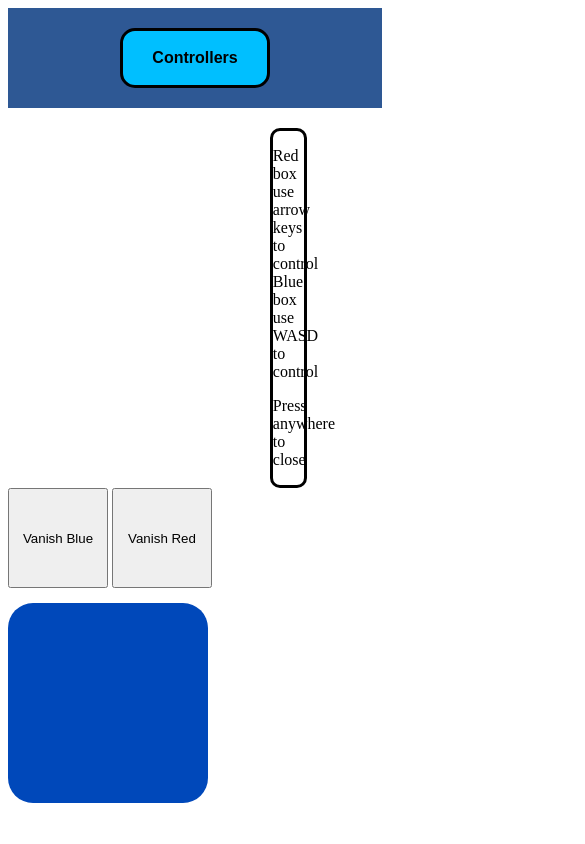
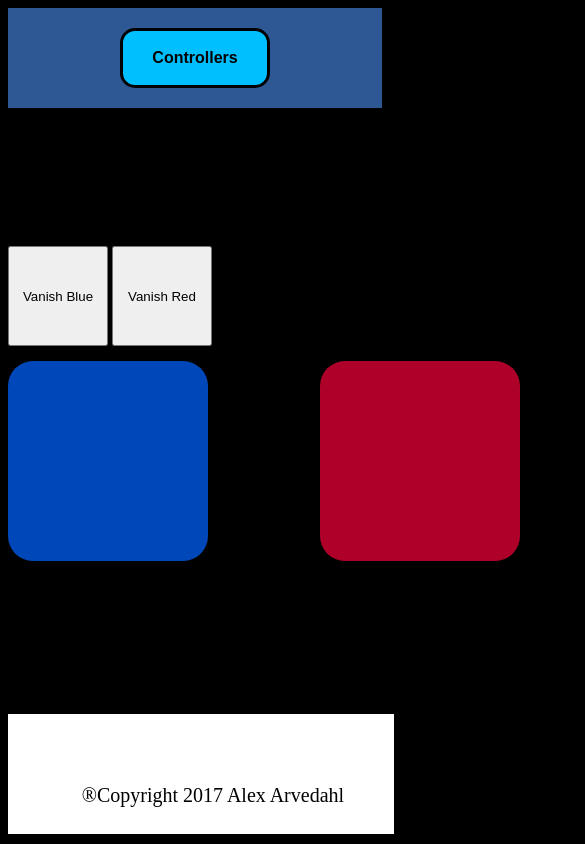
Before and after one commit to Aarvedahl/JavaScriptSite, a plain HTML site: page index.html in a window 390 px wide. Both pictures are taken after a click on the button "Controllers". Shown: the top 844 px of the page, 585 px wide, since content can reach past the window. Drawn offline with nearby package versions, Linux system fonts and the light colour scheme.

Commit message:
Updated version

```diff
--- a/index.html
+++ b/index.html
@@ -2,20 +2,30 @@
 <html>
 	<head>
 	<meta charset="utf-8">
-		<title>JavaScript</title>
+		<title>Aarvedahl</title>
 		<link rel='stylesheet' type='text/css' href='main.css'/>
-		<div class = "banner">
-		<center><button id="bannerButton"><b>Controllers</b></button></center>
-		</div>
-		</head>
+
+	</head>
 	<body>
-		 <div id="howTo"><p class="controllerText">Red box use arrow keys to control </br> Blue box use WASD to control </p><p>Press anywhere to close</p></div>
-		 <button class ="buttonLeft">Vanish Blue</button>
-		 <button class ="buttonRight">Vanish Red</button>
-		 <div class="slide" style="background:#0048BA;height:200px;width:200px;position: absolute;"></div>
-		 <div class="div1" style="background:#AF002A;height:200px;width:200px;position: absolute;"></div>
+		<div class = "banner" style="text-align:center;">
+		 	<button id="bannerButton"><b>Controllers</b></button>
+		 </div>
+		<div id="mainDiv">
+		 <div id="rightDiv">
+		 	<p class="controllerText">Red box use arrow keys to control </br> Blue box use WASD to control </p>
+		 	<p>Press anywhere to close</p>
+		 </div>
+		 <div id="leftDiv">
+		 	<button class ="buttonLeft">Vanish Blue</button>
+		 	<button class ="buttonRight">Vanish Red</button>
+				<div class="cubes">
+					<div class="slide" style="background:#0048BA;height:200px;width:200px;position: absolute;"></div>
+		 			<div class="div1" style="background:#AF002A;height:200px;width:200px;position: absolute;"></div>
+		 		</div>
+		 	<footer class ="bottomBanner" style="text-align: right;"><p class="bottomText">®Copyright 2017 Alex Arvedahl</p> </footer>
 		 <script src="https://code.jquery.com/jquery-3.1.1.min.js"></script>
 		 <script src = "test.js"></script>
-
+		 </div>
+		</div>
 	</body>
 </html>
--- a/main.css
+++ b/main.css
@@ -2,7 +2,7 @@
 	border-radius: 25px;
 }
 .div1{
-	left: 800px;
+	margin-left: 80%;
 }
 .banner{
 	width: 100%;
@@ -26,9 +26,8 @@
 	border-style: solid;
 	font-size: 16px;
 	width: 150px;
-
 }
-#howTo{
+#rightDiv{
 	margin-left: 70%;
 	border-width: 3px;
 	border-color: black;
@@ -36,7 +35,40 @@
 	margin-top: 10px;
 	border-radius: 10px;
 	margin-right: 20%;
+	float: right;
+	width: 300px;
 }
 .bannerText{
 		font-size: 20px;
 }
+.bottomBanner{
+	width: 99%;
+	height: 100px;
+	background-color: black;
+   	position: absolute;
+   	bottom:0;
+   	padding-bottom: 20px;
+   	margin-bottom: 10px;
+   }
+.bottomText{
+	color: white;
+	font-size: 20px;
+	margin-right: 50px;
+	margin-top: 70px;
+}
+
+@media all and (max-width: 500px){
+	body{
+		background-color: black;
+	}
+	.bottomBanner{
+		background-color: white;
+	}
+	.bottomText{
+		color: black;
+		font-size: 20px;
+		margin-right: 50px;
+		margin-top: 70px;
+	}
+
+}
--- a/test.js
+++ b/test.js
@@ -1,5 +1,5 @@
 $(document).ready(function(){ //Koden körs först när sidan är färdig laddad
-	$("#howTo").toggle();
+	$("#rightDiv").toggle();
 	$('.buttonLeft').click(function(){
 		$('.slide').toggle(1000);
 	});
@@ -22,22 +22,23 @@ $(document).ready(function(){ //Koden körs först när sidan är färdig laddad
   	});
   	$(document).keydown(function(event){
  		if(event.which == 68){
-			$(".slide").animate({ left: "+=20px"}, "fast");
+			$(".slide").animate({ left: "+=10px"}, "fast");
  		}
  		else if(event.which == 83){
- 			$(".slide").animate({ top: "+=20px"}, "fast");
+ 			$(".slide").animate({ top: "+=10px"}, "fast");
  		}
  		else if(event.which == 65){
- 			$(".slide").animate({ left: "-=20px"}, "fast");
+ 			$(".slide").animate({ left: "-=10px"}, "fast");
  		}
  		else if(event.which == 87){
- 			$(".slide").animate({ top: "-=20px"}, "fast");
+ 			$(".slide").animate({ top: "-=10px"}, "fast");
  		}
   	});
   	$("#bannerButton").click(function(){
-  		$('#howTo').fadeIn(500);
+  		$('#rightDiv').fadeIn(500);
   	});
   	$(document).mouseup(function(){
-  		$("#howTo").fadeOut();
-  	})
+  		$("#rightDiv").fadeOut();
+  	});
+
 });
```
